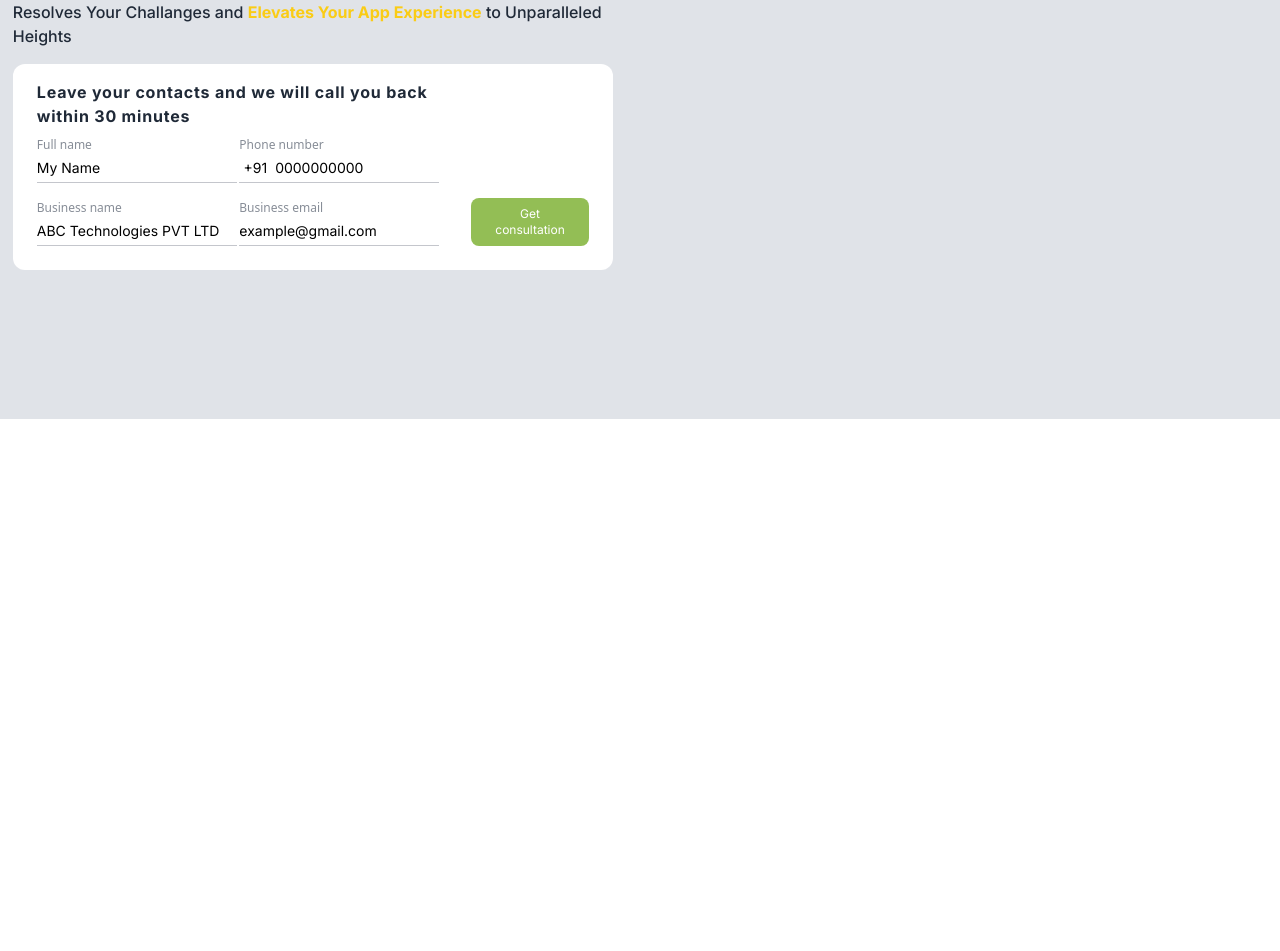
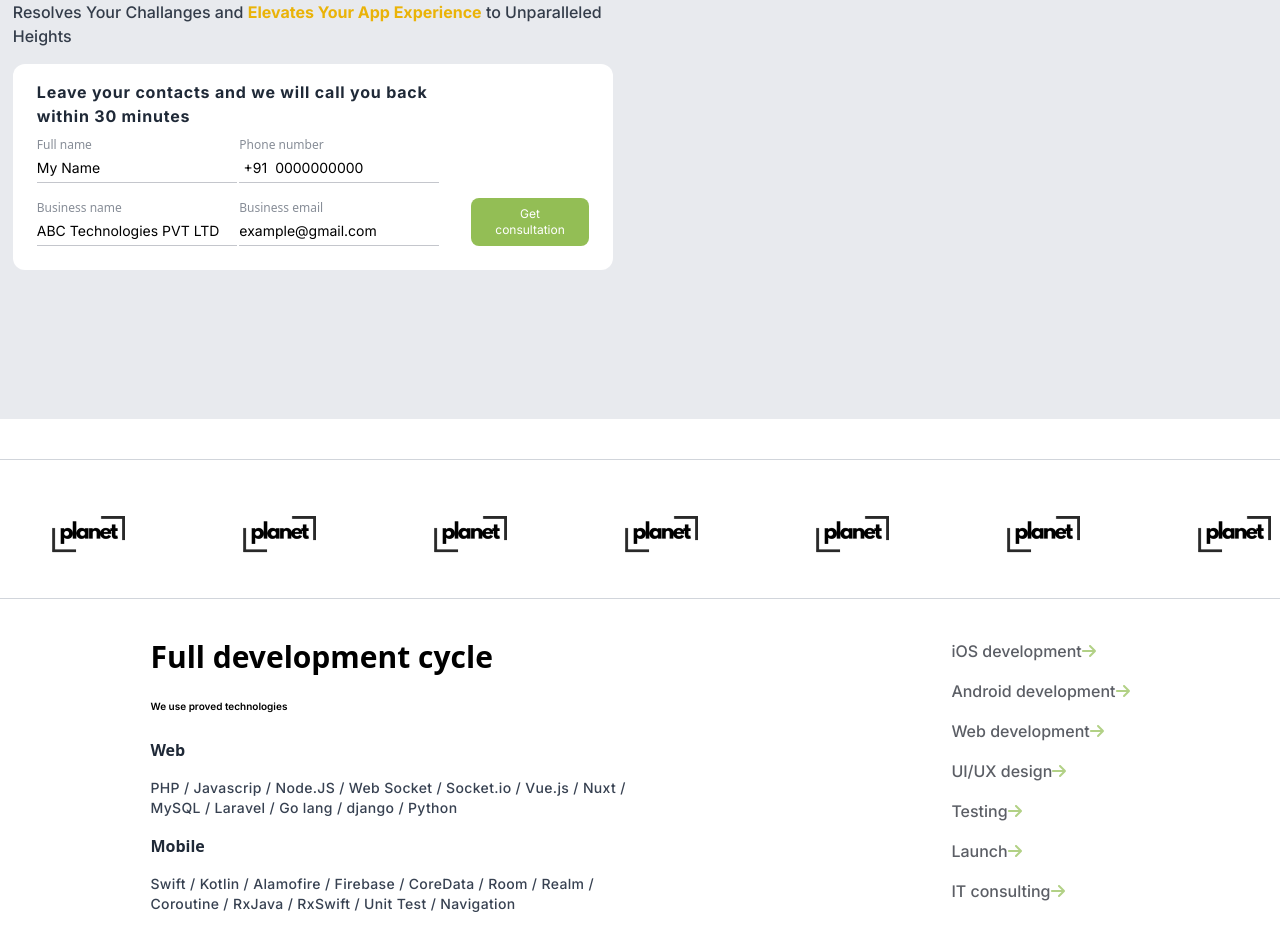
Before and after one commit to abhis12321/filesure-assignment, a Next.js app: page / in a window 1280 px wide. Shown: the part 381-1332 px from the top of the page. Before the commit the page ends 800 px from the top, so only its background shows below. Built offline with nearby package versions, Linux system fonts and the light colour scheme.

Commit message:
Development course info page is created

```diff
--- /dev/null
+++ b/app/__components/DevelopmentCycle.js
@@ -0,0 +1,39 @@
+import { faArrowRight } from '@fortawesome/free-solid-svg-icons'
+import { FontAwesomeIcon } from '@fortawesome/react-fontawesome'
+import Link from 'next/link'
+import React from 'react'
+
+export default function DevelopmentCycle() {
+    return (
+        <div className='py-10'>
+            <div className="w-full [background:url('/planet.png')] bg-contain h-[140px] border-y-[1px] border-gray-300" />
+            <div className="flex justify-around py-10">
+                <div className="flex flex-col gap-4 max-w-[500px]">
+                    <h2 className="text-3xl font-bold font-sans tracking-normal">Full development cycle</h2>
+                    <p className="text-[10px] font-semibold py-2">We use proved technologies</p>
+
+                    <h2 className="text-[1rem] font-bold font-sans tracking-normal text-gray-800">Web</h2>
+                    <div className="text-sm tracking-wide font-medium text-gray-700">
+                        PHP / Javascrip / Node.JS / Web Socket / Socket.io / Vue.js / Nuxt / MySQL / Laravel / Go lang / django / Python
+                    </div>
+
+                    <h2 className="text-[1rem] font-bold font-sans tracking-normal text-gray-800">Mobile</h2>
+                    <div className="text-sm tracking-wide font-medium text-gray-700">
+                        Swift / Kotlin / Alamofire / Firebase / CoreData / Room / Realm / Coroutine / RxJava / RxSwift / Unit Test / Navigation
+                    </div>
+
+                </div>
+
+                <div className="flex flex-col gap-4">
+                    <Link href={'/'} className='w-fit flex items-center justify-center hover:underline text-gray-950/65 font-medium hover:text-gray-950'>iOS development <FontAwesomeIcon size='xs' icon={faArrowRight} className='h-[1rem] text-lime-600/50' /></Link>
+                    <Link href={'/'} className='w-fit flex items-center justify-center hover:underline text-gray-950/65 font-medium hover:text-gray-950'>Android development <FontAwesomeIcon size='xs' icon={faArrowRight} className='h-[1rem] text-lime-600/50' /></Link>
+                    <Link href={'/'} className='w-fit flex items-center justify-center hover:underline text-gray-950/65 font-medium hover:text-gray-950'>Web development <FontAwesomeIcon size='xs' icon={faArrowRight} className='h-[1rem] text-lime-600/50' /></Link>
+                    <Link href={'/'} className='w-fit flex items-center justify-center hover:underline text-gray-950/65 font-medium hover:text-gray-950'>UI/UX design <FontAwesomeIcon size='xs' icon={faArrowRight} className='h-[1rem] text-lime-600/50' /></Link>
+                    <Link href={'/'} className='w-fit flex items-center justify-center hover:underline text-gray-950/65 font-medium hover:text-gray-950'>Testing <FontAwesomeIcon size='xs' icon={faArrowRight} className='h-[1rem] text-lime-600/50' /></Link>
+                    <Link href={'/'} className='w-fit flex items-center justify-center hover:underline text-gray-950/65 font-medium hover:text-gray-950'>Launch <FontAwesomeIcon size='xs' icon={faArrowRight} className='h-[1rem] text-lime-600/50' /></Link>
+                    <Link href={'/'} className='w-fit flex items-center justify-center hover:underline text-gray-950/65 font-medium hover:text-gray-950'>IT consulting <FontAwesomeIcon size='xs' icon={faArrowRight} className='h-[1rem] text-lime-600/50' /></Link>
+                </div>
+            </div>
+        </div>
+    )
+}
--- a/app/__components/IntroPage.js
+++ b/app/__components/IntroPage.js
@@ -3,15 +3,15 @@ import ContactForm from './ContactForm'
 
 export default function IntroPage() {
     return (
-        <div className="w-full bg-slate-500/20">
+        <div className="w-full bg-slate-500/15">
             <div className='h-nav w-[98%] max-w-[1300px] mx-auto flex items-center justify-start'>
                 <div className="max-w-[650px] flex flex-col gap-4">
                     <div className="text-4xl font-bold">
                         <span className="text-yellow-500">User-Centric Excellence </span>:
                         <span className=""> Our App Development Services Tackles Your Pain Points</span>
                     </div>
-                    <div className="font-medium text-gray-800">
-                        Experience a Seamless Digital Journey with <span className="text-lime-600 font-bold">Desun</span> - Where Everyline of Code Resolves Your Challanges and <span className="text-yellow-400 font-bold">Elevates Your App Experience</span> to Unparalleled Heights
+                    <div className="font-medium text-gray-800/90">
+                        Experience a Seamless Digital Journey with <span className="text-lime-600 font-bold">Desun</span> - Where Everyline of Code Resolves Your Challanges and <span className="text-yellow-500 font-bold">Elevates Your App Experience</span> to Unparalleled Heights
                     </div>
                     <ContactForm />
                 </div>
--- a/app/page.js
+++ b/app/page.js
@@ -1,10 +1,12 @@
 import React from 'react'
 import IntroPage from './__components/IntroPage'
+import DevelopmentCycle from './__components/DevelopmentCycle'
 
 export default function page() {
   return (
     <div className=''>
       <IntroPage />
+      <DevelopmentCycle />
     </div>
   )
 }
```
Also changed, not shown: public/planet.png (added).
